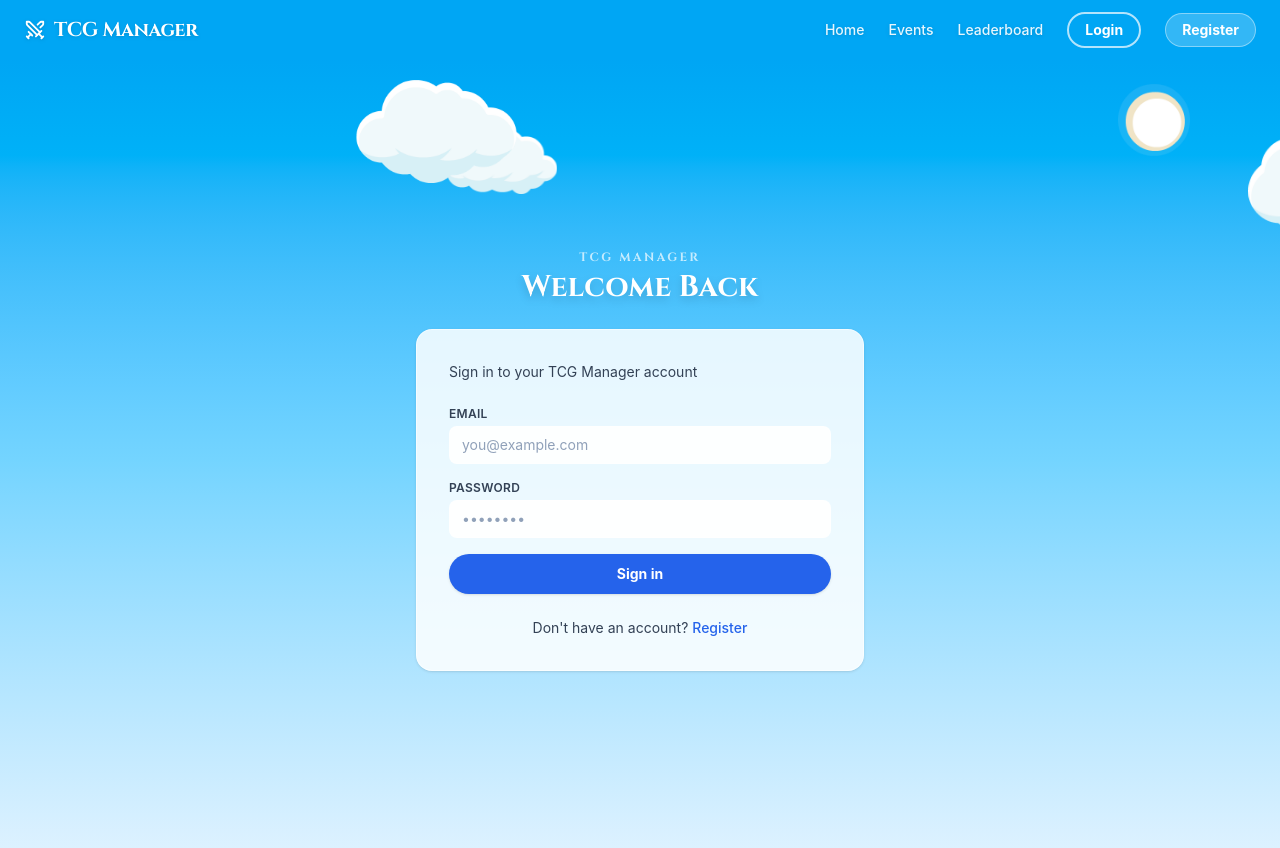
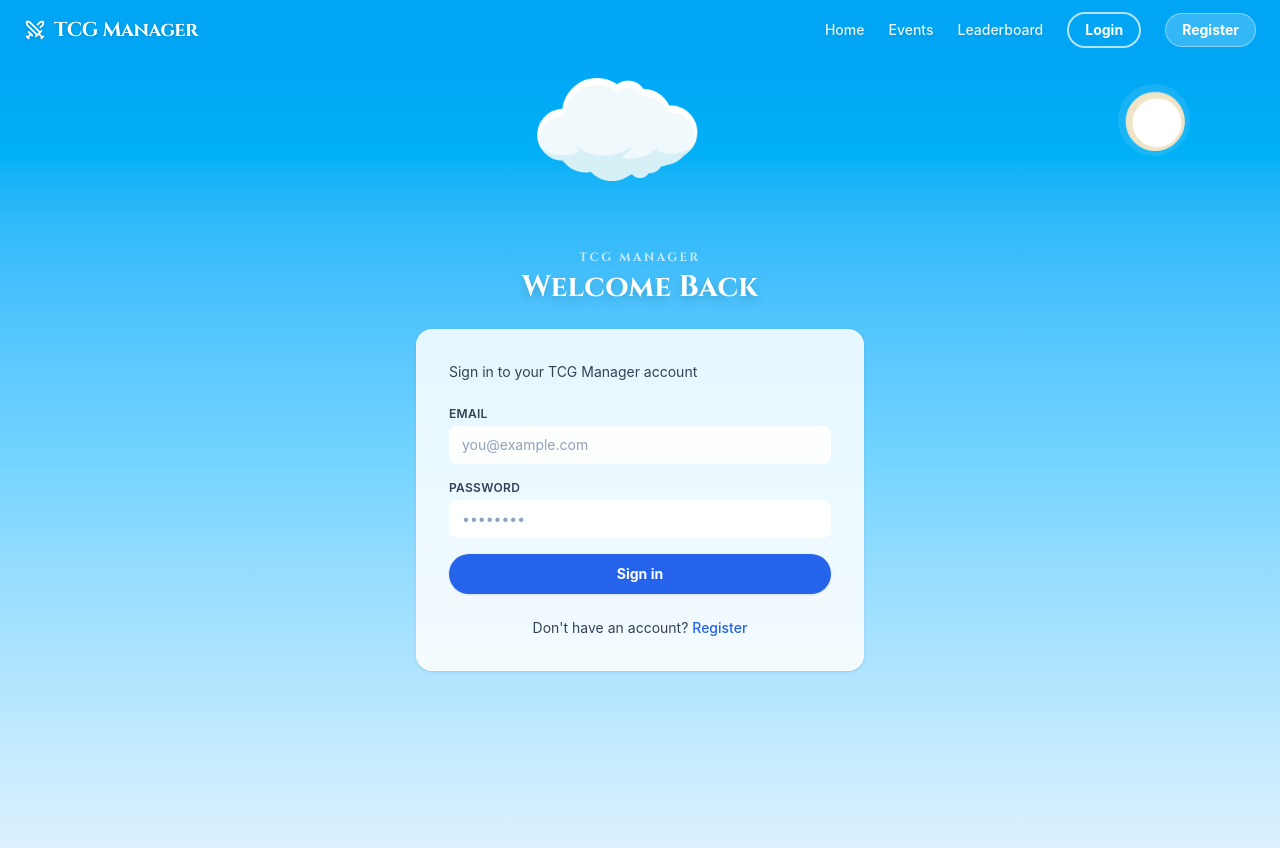
Before and after one commit to kentquinto/Sprint5-2, a React (Vite) app: page /login in a window 1280 px wide. Shown: the top 848 px of the page. Built offline with nearby package versions, Linux system fonts and the light colour scheme; no server answers.

Commit message:
refactor: extract PageShell and CloudLayer, reuse shared sky backdrop

```diff
--- /dev/null
+++ b/src/components/CloudLayer.jsx
@@ -0,0 +1,28 @@
+// Decorative sun + drifting clouds, absolutely positioned inside the nearest
+// `relative` ancestor. One default cloud set for banners/full pages; scenes
+// with tuned layouts (HomePage) pass their own `clouds`.
+const DEFAULT_CLOUDS = [
+  { src: '/images/items/cloud2.png', w: 180, t: 30, dur: '70s', delay: '-15s' },
+  { src: '/images/items/cloud1.png', w: 140, t: 10, dur: '50s', delay: '-5s'  },
+  { src: '/images/items/cloud4.png', w: 100, t: 60, dur: '45s', delay: '-30s' },
+  { src: '/images/items/cloud3.png', w: 160, t: 18, dur: '60s', delay: '-42s' },
+]
+
+export default function CloudLayer({ clouds = DEFAULT_CLOUDS, sun = { width: 64, top: 20, right: '6%' } }) {
+  return (
+    <>
+      <img
+        src="/images/items/sun.png" alt="" draggable={false}
+        className="absolute select-none pointer-events-none"
+        style={{ width: sun.width, top: sun.top, right: sun.right }}
+      />
+      {clouds.map(({ src, w, t, dur, delay }, i) => (
+        <img
+          key={i} src={src} alt="" draggable={false}
+          className="absolute select-none pointer-events-none"
+          style={{ width: w, top: t, animation: `cloudDrift ${dur} linear infinite`, animationDelay: delay }}
+        />
+      ))}
+    </>
+  )
+}
--- a/src/components/PageScreen.jsx
+++ b/src/components/PageScreen.jsx
@@ -1,16 +1,17 @@
 import Card from './ui/Card'
+import PageShell from './PageShell'
 
 // Full-screen status view. Shows a spinner while loading; pass `error` to
 // show a plain message instead (no spinner) for failure/empty states.
 export default function PageScreen({ message, error = false }) {
   return (
-    <div className="min-h-screen bg-gradient-to-b from-sky-500 via-sky-300 to-sky-100 flex items-center justify-center px-4">
+    <PageShell className="flex items-center justify-center px-4">
       <Card className="px-8 py-6 flex items-center gap-3">
         {!error && (
           <span className="w-5 h-5 border-2 border-mist border-t-primary rounded-full animate-spin shrink-0" aria-hidden="true" />
         )}
         <p className="text-sm font-semibold text-ink-soft">{message}</p>
       </Card>
-    </div>
+    </PageShell>
   )
 }
--- /dev/null
+++ b/src/components/PageShell.jsx
@@ -0,0 +1,9 @@
+// The app-wide page background: full-height sky gradient. Every routed page
+// wraps its content in one of these so the backdrop is defined in one place.
+export default function PageShell({ className = '', children }) {
+  return (
+    <div className={`min-h-screen bg-gradient-to-b from-sky-500 via-sky-300 to-sky-100 ${className}`}>
+      {children}
+    </div>
+  )
+}
--- a/src/components/SkyPage.jsx
+++ b/src/components/SkyPage.jsx
@@ -1,26 +1,12 @@
-const CLOUDS = [
-  { src: '/images/items/cloud2.png', w: 180, t: 40,  dur: '70s', delay: '-22s' },
-  { src: '/images/items/cloud1.png', w: 150, t: 10,  dur: '50s', delay: '-8s'  },
-  { src: '/images/items/cloud4.png', w: 110, t: 70,  dur: '45s', delay: '-33s' },
-  { src: '/images/items/cloud3.png', w: 160, t: 20,  dur: '60s', delay: '-48s' },
-  { src: '/images/items/cloud6.png', w: 100, t: 55,  dur: '55s', delay: '-12s' },
-]
+import PageShell from './PageShell'
+import CloudLayer from './CloudLayer'
 
+// Full-viewport sky with centered content — used by auth pages and 404.
 export default function SkyPage({ children }) {
   return (
-    <div className="min-h-screen relative overflow-hidden bg-gradient-to-b from-sky-500 via-sky-300 to-sky-100 flex items-center justify-center px-4 py-10">
-      <img
-        src="/images/items/sun.png" alt="" draggable={false}
-        className="absolute select-none pointer-events-none"
-        style={{ width: 72, top: 24, right: '7%' }}
-      />
-      {CLOUDS.map(({ src, w, t, dur, delay }, i) => (
-        <img key={i} src={src} alt="" draggable={false}
-          className="absolute select-none pointer-events-none"
-          style={{ width: w, top: t, animation: `cloudDrift ${dur} linear infinite`, animationDelay: delay }}
-        />
-      ))}
+    <PageShell className="relative overflow-hidden flex items-center justify-center px-4 py-10">
+      <CloudLayer sun={{ width: 72, top: 24, right: '7%' }} />
       {children}
-    </div>
+    </PageShell>
   )
 }
--- a/src/pages/DashboardPage.jsx
+++ b/src/pages/DashboardPage.jsx
@@ -12,6 +12,7 @@ import { AuthContext } from '../context/AuthContext'
 import { STATUS_COLORS } from '../utils/statusColors'
 import { capitalize, formatDate } from '../utils/format'
 import ConfirmModal from '../components/ConfirmModal'
+import PageShell from '../components/PageShell'
 import SkyBanner from '../components/SkyBanner'
 import EventForm from '../components/EventForm'
 import usePageTitle from '../hooks/usePageTitle'
@@ -152,7 +153,7 @@ export default function DashboardPage() {
   }
 
   return (
-    <div className="min-h-screen bg-gradient-to-b from-sky-500 via-sky-300 to-sky-100">
+    <PageShell>
       {deleteId && (
         <ConfirmModal
           title="Delete Event?"
@@ -288,6 +289,6 @@ export default function DashboardPage() {
         </>
         )}
       </div>
-    </div>
+    </PageShell>
   )
 }
--- a/src/pages/EventDetailPage.jsx
+++ b/src/pages/EventDetailPage.jsx
@@ -10,6 +10,7 @@ import { STATUS_COLORS } from '../utils/statusColors'
 import { capitalize, formatDate } from '../utils/format'
 import ConfirmModal from '../components/ConfirmModal'
 import LoginPromptModal from '../components/LoginPromptModal'
+import PageShell from '../components/PageShell'
 import PageScreen from '../components/PageScreen'
 import usePageTitle from '../hooks/usePageTitle'
 import useToast from '../hooks/useToast'
@@ -92,7 +93,7 @@ export default function EventDetailPage() {
   const gameImg = getGameImage(event.game?.name)
 
   return (
-    <div className="min-h-screen bg-gradient-to-b from-sky-500 via-sky-300 to-sky-100">
+    <PageShell>
       {pendingAction && (
         <ConfirmModal
           title={pendingAction === 'join' ? 'Join Event?' : 'Leave Event?'}
@@ -226,6 +227,6 @@ export default function EventDetailPage() {
           )}
         </Card>
       </div>
-    </div>
+    </PageShell>
   )
 }
--- a/src/pages/EventsPage.jsx
+++ b/src/pages/EventsPage.jsx
@@ -6,6 +6,7 @@ import { getGames } from '../api/games'
 import { getGameImage } from '../utils/gameImages'
 import { STATUS_COLORS } from '../utils/statusColors'
 import { capitalize, formatDate } from '../utils/format'
+import PageShell from '../components/PageShell'
 import SkyBanner from '../components/SkyBanner'
 import usePageTitle from '../hooks/usePageTitle'
 import Button from '../components/ui/Button'
@@ -97,7 +98,7 @@ export default function EventsPage() {
   })
 
   return (
-    <div className="min-h-screen bg-gradient-to-b from-sky-500 via-sky-300 to-sky-100">
+    <PageShell>
 
       <SkyBanner title="All Events" subtitle="Browse and join TCG tournaments near you!" />
 
@@ -281,6 +282,6 @@ export default function EventsPage() {
           </div>
         )}
       </div>
-    </div>
+    </PageShell>
   )
 }
--- a/src/pages/PlayerProfilePage.jsx
+++ b/src/pages/PlayerProfilePage.jsx
@@ -1,6 +1,7 @@
 import { useState, useEffect } from 'react'
 import { useParams, useNavigate, useLocation } from 'react-router-dom'
 import { getPlayer } from '../api/players'
+import PageShell from '../components/PageShell'
 import SkyBanner from '../components/SkyBanner'
 import PageScreen from '../components/PageScreen'
 import Card from '../components/ui/Card'
@@ -28,7 +29,7 @@ export default function PlayerProfilePage() {
   if (error)   return <PageScreen message={error} error />
 
   return (
-    <div className="min-h-screen bg-gradient-to-b from-sky-500 via-sky-300 to-sky-100">
+    <PageShell>
       <SkyBanner
         eyebrow="Player Profile"
         title={player.name}
@@ -65,6 +66,6 @@ export default function PlayerProfilePage() {
           </div>
         </Card>
       </div>
-    </div>
+    </PageShell>
   )
 }
--- a/src/pages/ProfilePage.jsx
+++ b/src/pages/ProfilePage.jsx
@@ -4,6 +4,7 @@ import { getMe, updateProfile, changePassword, deleteAccount } from '../api/me'
 import { getFormErrors } from '../api/errors'
 import { getGames } from '../api/games'
 import { AuthContext } from '../context/AuthContext'
+import PageShell from '../components/PageShell'
 import SkyBanner from '../components/SkyBanner'
 import PageScreen from '../components/PageScreen'
 import ConfirmModal from '../components/ConfirmModal'
@@ -131,7 +132,7 @@ export default function ProfilePage() {
   if (loadError) return <PageScreen message="Could not load profile. Please try again." error />
 
   return (
-    <div className="min-h-screen bg-gradient-to-b from-sky-500 via-sky-300 to-sky-100">
+    <PageShell>
 
       <SkyBanner eyebrow={profile?.name} title="Profile Settings" subtitle="Manage your account information" />
 
@@ -274,6 +275,6 @@ export default function ProfilePage() {
           </div>
         </ConfirmModal>
       )}
-    </div>
+    </PageShell>
   )
 }
--- a/src/pages/StatsPage.jsx
+++ b/src/pages/StatsPage.jsx
@@ -2,6 +2,7 @@ import { useState, useEffect, useContext } from 'react'
 import { Link } from 'react-router-dom'
 import { getPlayerStats, getGameStats, getOrganizerStats } from '../api/stats'
 import { AuthContext } from '../context/AuthContext'
+import PageShell from '../components/PageShell'
 import SkyBanner from '../components/SkyBanner'
 import PageScreen from '../components/PageScreen'
 import LoginPromptModal from '../components/LoginPromptModal'
@@ -48,7 +49,7 @@ export default function StatsPage() {
   const rows = data[key]
 
   return (
-    <div className="min-h-screen bg-gradient-to-b from-sky-500 via-sky-300 to-sky-100">
+    <PageShell>
 
       <LoginPromptModal open={showLoginPrompt} onClose={() => setShowLoginPrompt(false)} />
 
@@ -128,6 +129,6 @@ export default function StatsPage() {
           </div>
         </Card>
       </div>
-    </div>
+    </PageShell>
   )
 }
```
Also changed, not shown: src/components/SkyBanner.jsx (+3 -16 lines), src/pages/HomePage.jsx (+4 -7 lines).
